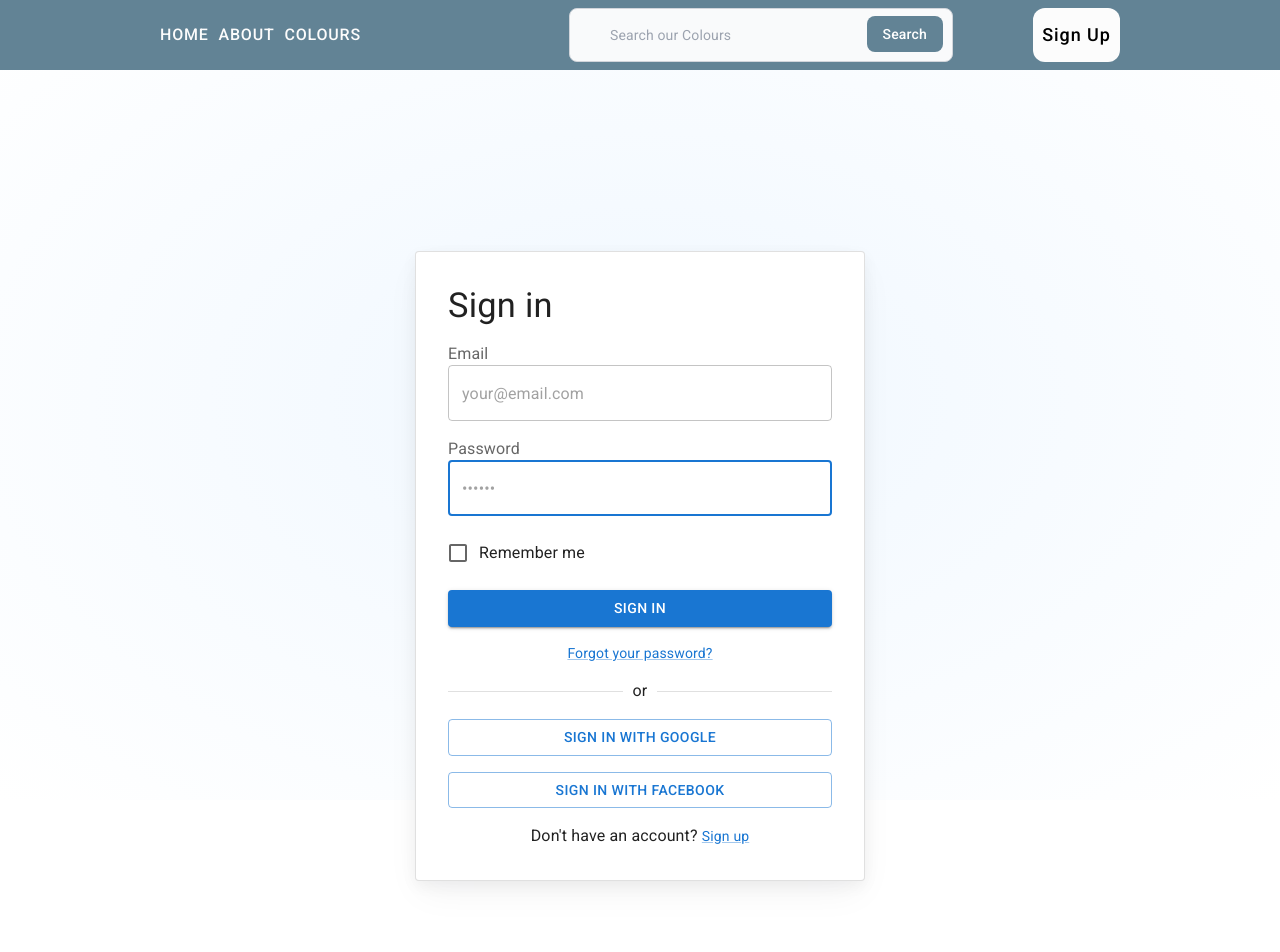
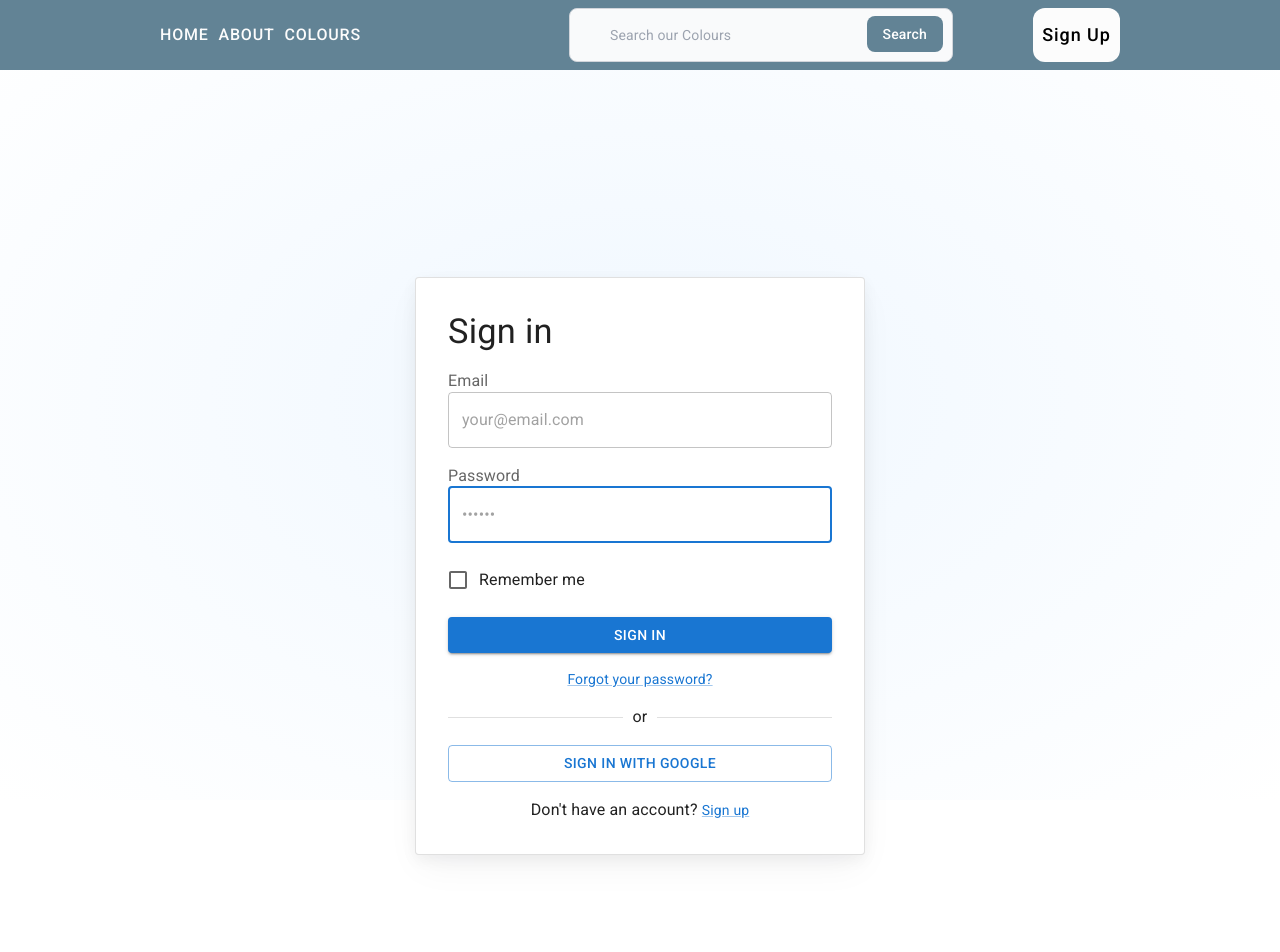
Before and after one commit to fac30/PRO05_frontend_Jack_Jason_Josh, a React (Vite) app: page /signin in a window 1280 px wide. Shown: the top 952 px of the page. Built offline with nearby package versions, Linux system fonts and the light colour scheme; no server answers.

Commit message:
refactor: remove login with fb options

```diff
--- a/src/components/Auth/SignIn/SignIn.tsx
+++ b/src/components/Auth/SignIn/SignIn.tsx
@@ -183,13 +183,7 @@ export default function SignIn() {
             >
               Sign in with Google
             </Button>
-            <Button
-              fullWidth
-              variant="outlined"
-              onClick={() => alert("Sign in with Facebook")}
-            >
-              Sign in with Facebook
-            </Button>
+
             <Typography sx={{ textAlign: "center" }}>
               Don&apos;t have an account?{" "}
               <Link href="/signup" variant="body2" sx={{ alignSelf: "center" }}>
```
